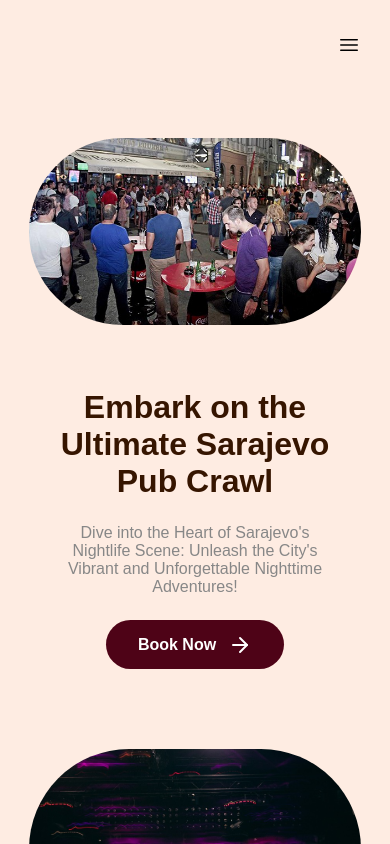
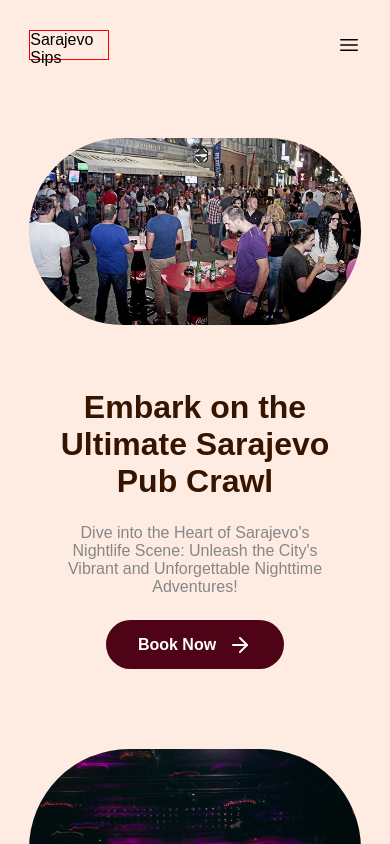
Before and after one commit to stevoPeric/Pubcrawl, a React (Create React App) app: page / in a window 390 px wide. Shown: the top 844 px of the page. Built offline with nearby package versions, Linux system fonts and the light colour scheme.

Commit message:
change the logo place

```diff
--- a/src/App.css
+++ b/src/App.css
@@ -344,9 +344,18 @@ nav {
     max-width: 600px;
   }
 }
+.nav-logo-container {
+  max-width: 140px;
+  border: 1px solid red;
+  width: 80px;
+  height: 30px;
+}
 @media (max-width: 800px) {
   .nav-logo-container {
     max-width: 140px;
+    border: 1px solid red;
+    width: 80px;
+    height: 30px;
   }
   .navbar-links-container {
     display: none;
--- a/src/Components/Navbar.js
+++ b/src/Components/Navbar.js
@@ -42,13 +42,12 @@ const Navbar = () => {
   return (
     <nav>
       <div className="nav-logo-container">
-        <image src={Logo} alt="Logo" />
+       <p>Sarajevo Sips </p>
       </div>
       <div className="navbar-links-container">
         <a href="#about-section">About</a>
         <a href="#testimonial-section">Testimonials</a>
         <a href="#contact-section">Contact</a>
-
         <button className="primary-button">Bookings Now</button>
       </div>
       <div className="navbar-menu-container">
```
